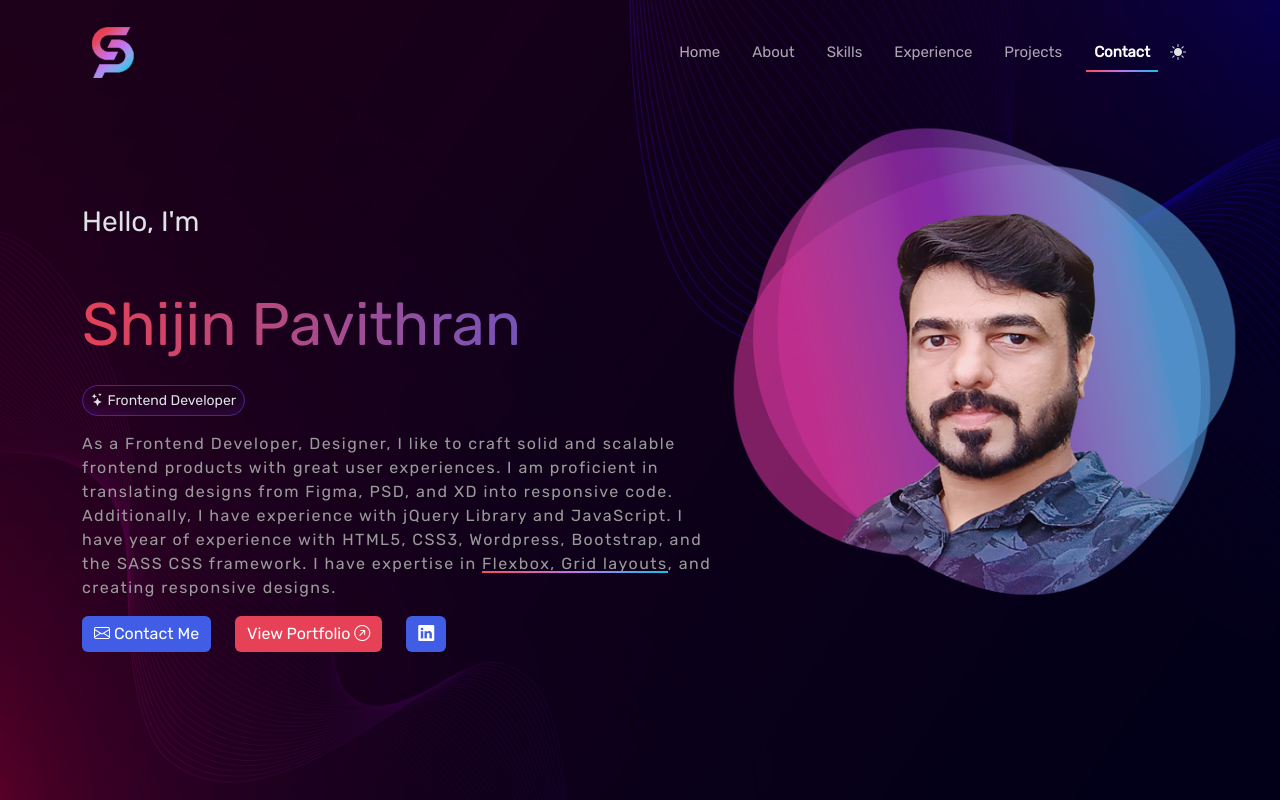
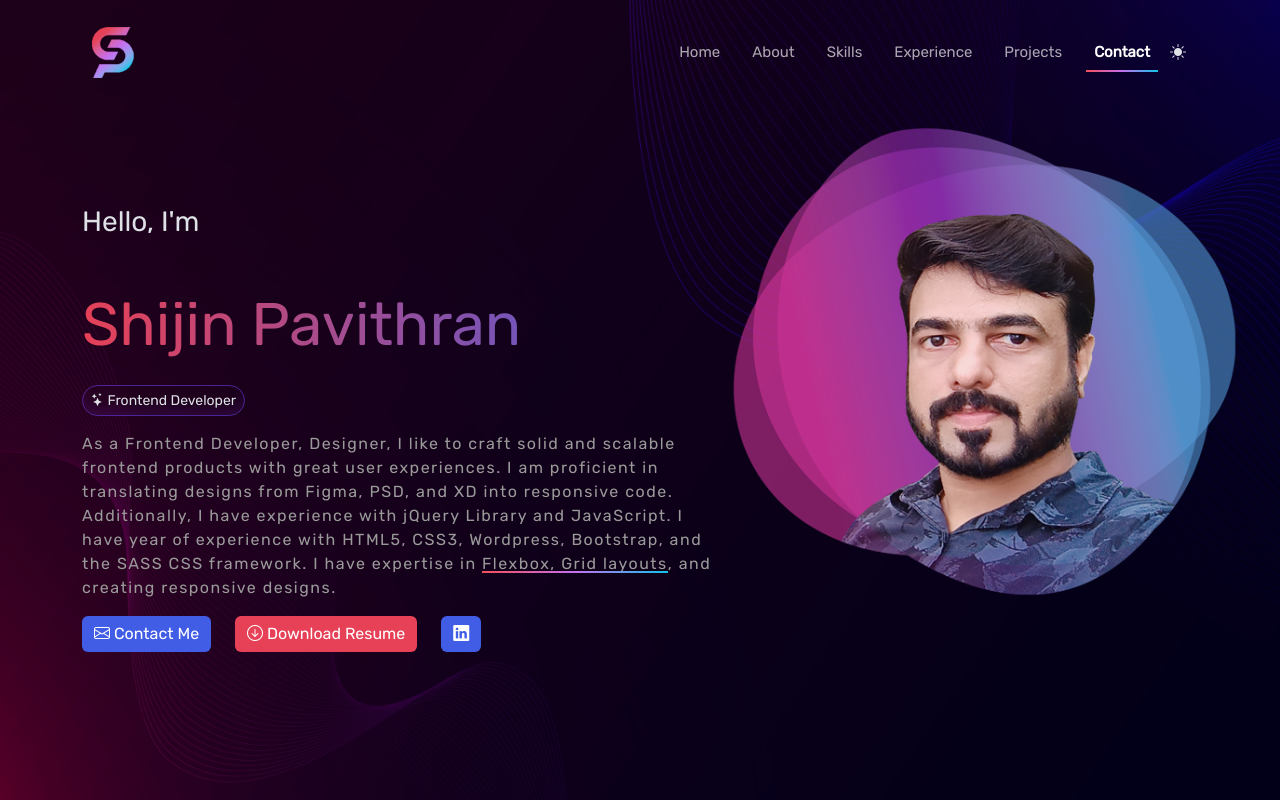
Before and after one commit to shijinpavi/portfolio, a plain HTML site: page index.html in a window 1280 px wide. Shown: the top 800 px of the page. Drawn offline with Linux system fonts and the light colour scheme.

Commit message:
Index edited

```diff
--- a/index.html
+++ b/index.html
@@ -106,7 +106,7 @@
 
                     <div class="d-flex call-to-action">
                         <a href="mailto:shijin.xplod@gmail.com" data-aos="fade-up" data-aos-delay="700"><button type="button" class="btn me-4 primary-bg-btn"><i class="bi bi-envelope"></i> Contact Me</button></a>
-                        <a href="#projects" data-aos="fade-up" data-aos-delay="800"><button type="button" class="btn btn-light secondary-bg-btn me-4">View Portfolio <i class="bi bi-arrow-up-right-circle"></i></button></a>
+                        <a href="https://drive.google.com/uc?export=download&id=1Sl_1CjAj3LzEcLOjuvtjMpE_yDj4C4Q1" data-aos="fade-up" data-aos-delay="800"><button type="button" class="btn btn-light secondary-bg-btn me-4"><i class="bi bi-arrow-down-circle"></i> Download Resume</button></a>
                         <a href="https://www.linkedin.com/in/shijinpavithran/" target="_blank" class="linkedin btn primary-bg-btn"" data-aos="fade-up" data-aos-delay="690"><i class="bi bi-linkedin"></i></a>
                     </div>
                 </div>
```
